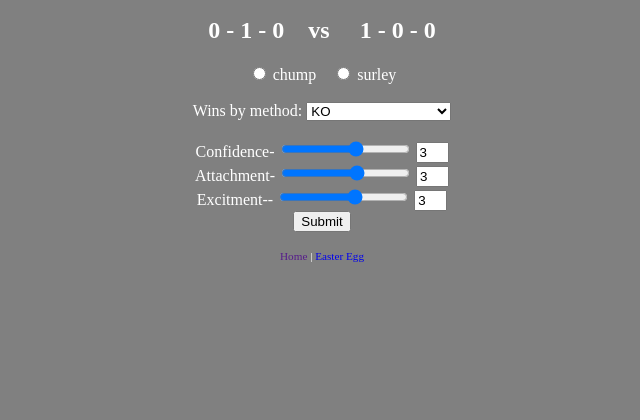
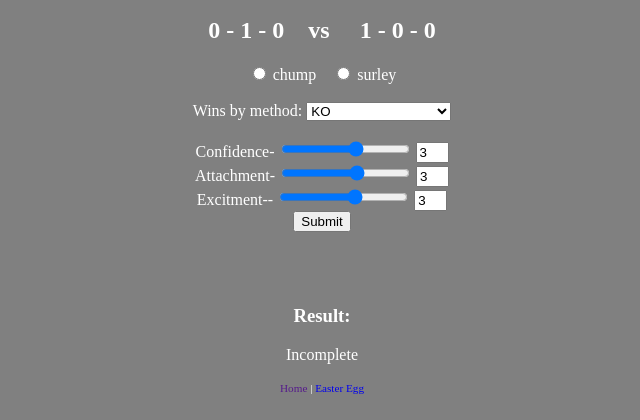
Before and after one commit to shawnwaldow/BashRing, a Django app: page /predict_bout/1 in a window 1280 px wide. Shown: the part 380-800 px from the top of the page, without its empty margins (318-958 px from the left). Run offline with Django 3.2, Linux system fonts and the light colour scheme; data comes from the database, SQL or seed files in the repository; parts of the project's set-up code (start-up, migrations or seed data) failed here and were passed over.

Commit message:
Added some more data i can trash and a new ringer user and user. Working on implementing boutwinner.

```diff
--- a/bring/predict_app/static/predict_app/voting.js
+++ b/bring/predict_app/static/predict_app/voting.js
@@ -64,6 +64,7 @@ function votingSuccess(response) {
 		console.log(response.target.response);
 		console.log("data",data)
 		url="http://127.0.0.1:8000/fightcard/" + data.data.toString();
+
 		document.location.assign(url)
 
 		//Post the voting results!!
--- a/bring/predict_app/templates/predict_app/predict_a_bout.html
+++ b/bring/predict_app/templates/predict_app/predict_a_bout.html
@@ -76,5 +76,11 @@ Excitment--
 
     window.onload = function() { printValue('confidence', 'rangeValue1'); printValue('attachment', 'rangeValue2'); printValue('excitement', 'rangeValue3'); }
 </script>
+<br>
+<br>
+<h3>Result:</h3>
+{{bout.method_id}}
+<br>
+<br>
 
 {% endblock %}
```
Also changed, not shown: 1 other file.
